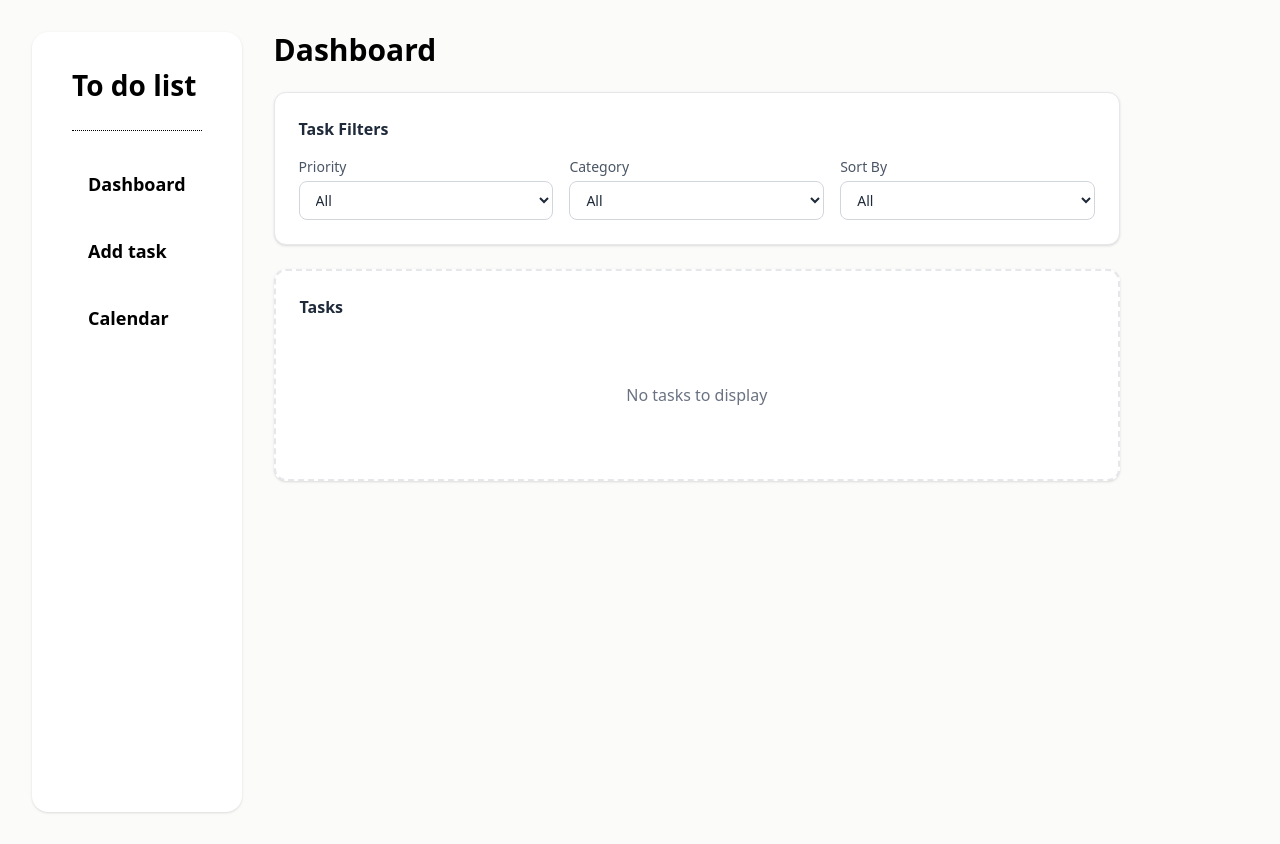
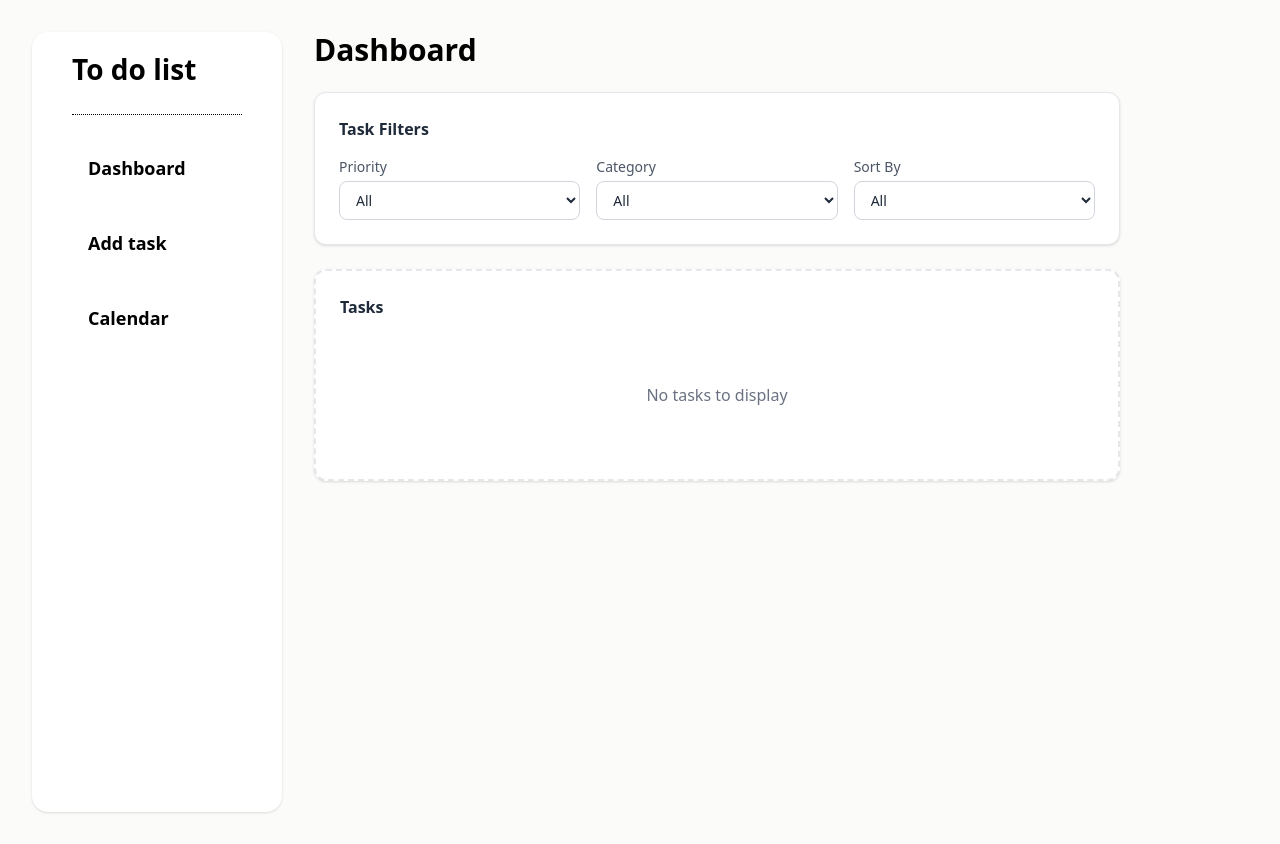
Before and after one commit to PisethKeng/TodoApp-Frontend-ProjectCSCI221, a React (Vite) app: page / in a window 1280 px wide. Built offline with nearby package versions, Linux system fonts and the light colour scheme.

Commit message:
modify sidebar from last commit

```diff
--- a/src/components/SideBar.jsx
+++ b/src/components/SideBar.jsx
@@ -13,10 +13,13 @@ export default function SideBar() {
     //   </div>
     // </div>
 
-    <div className="flex flex-col items-start h-195 rounded-2xl bg-white py-8 px-10 shadow-sm">
+
+      // Added more size to the sidebar.
+
+    <div className="w-[250px] flex flex-col items-start h-195 rounded-2xl bg-white py-4 px-3 px-10 shadow-sm">
       <h2 className="text-[28px] font-bold mb-6">To do list</h2>
       <hr className="border-dotted border-black w-full mb-6" />
-      <div className="w-full text-black font-semibold text-[18px] space-y-2">
+      <div className="w-full text-black font-semibold text-[18px] space-y-4">
         <p className="transition duration-500 ease-in-out hover:bg-[#0D9488] hover:text-white p-4 rounded-xl cursor-pointer transition-colors">Dashboard</p>
         <p className="transition duration-500 ease-in-out hover:bg-[#0D9488] hover:text-white p-4 rounded-xl cursor-pointer transition-colors">Add task</p>
         <p className="transition duration-500 ease-in-out hover:bg-[#0D9488] hover:text-white p-4 rounded-xl cursor-pointer transition-colors">Calendar</p>
```
